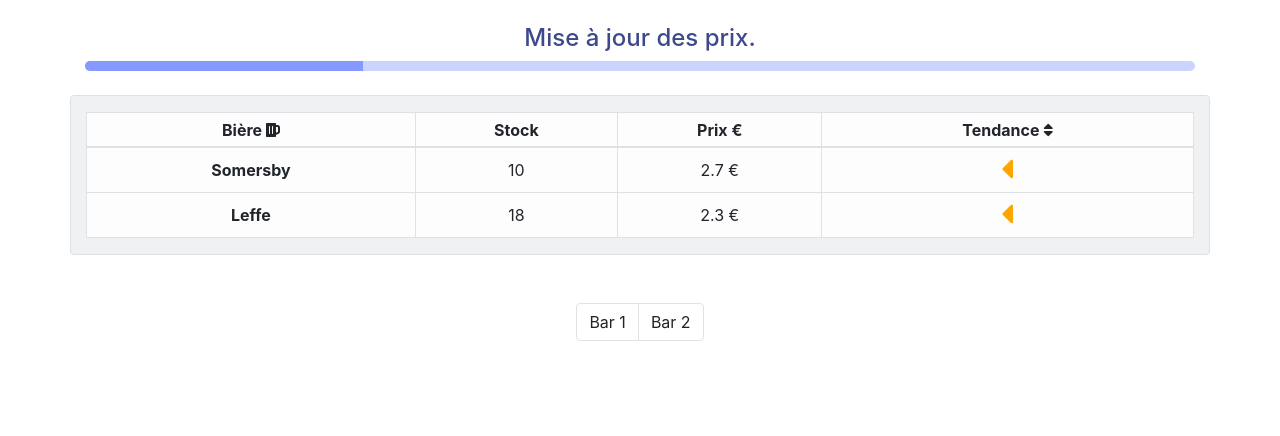
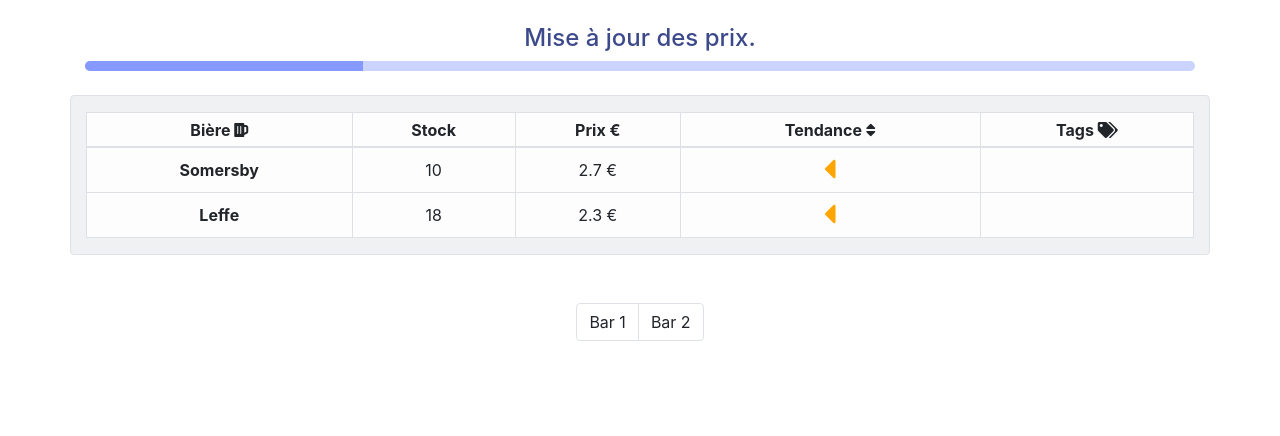
Before and after one commit to hugojcqs/Boursiere, a Django app: page /stock_page/ in a window 1280 px wide. Shown: the part 71-507 px from the top of the page. Run offline with Django 3.2, Linux system fonts and the light colour scheme; data comes from the database, SQL or seed files in the repository; both versions use the stored data as it was after the commit; some libraries are stand-ins or nearby versions.

Commit message:
add Tags column (check bugs?!)

```diff
--- a/BoursiereDjango/static/scripts/update_stock.js
+++ b/BoursiereDjango/static/scripts/update_stock.js
@@ -122,10 +122,10 @@ function _update_stock(data) {
         }
 
         if (data.data[beer]['best_price'] === true) {
-            $('#beer_name_' + beer).append(`<span class="badge badge-success worth">Meilleur prix</span>`)
+            $('#beer_tags_' + beer).append(`<span class="badge badge-success worth" style="font-size: 16px;">Meilleur prix</span>`)
         }
         if (data.data[beer]['best_value'] === true) {
-            $('#beer_name_' + beer).append(`<span class="badge badge-warning worth">Meilleur prix / taule</span>`)
+            $('#beer_tags_' + beer).append(`<span class="badge badge-warning worth" style="font-size: 16px;">Meilleur prix / taule</span>`)
         }
 
     }
--- a/BoursiereDjango/templates/stock_page.html
+++ b/BoursiereDjango/templates/stock_page.html
@@ -38,6 +38,7 @@
         <th class="text-center" scope="col">Stock</th>
         <th class="text-center" scope="col">Prix €</th>
         <th class="text-center" scope="col">Tendance <i class="fas fa-sort"></i></th>
+        <th class="text-center" scope="col">Tags <i class="fas fa-tags"></i></th>
       </tr>
     </thead>
 
@@ -65,6 +66,7 @@
           <i class="fas fa-caret-down fa-2x" style="color: green;"></i>
           {% endif %}
           </td>
+          <td class="text-center align-middle" id="beer_tags_{{ beer.id }}"></td>
         </tr>
       {% endfor %}
 
@@ -78,12 +80,6 @@
     <li class="page-item"><a class="page-link" onclick="show_bar(2);hide_bar(1)">Bar 2</a></li>
   </ul>
 </nav>
-
-<script>
-  $(function(){
-    $('#progress_tip').tooltip('show');
-  });
-</script>
 
 
  <footer id="page-footer" class="page-footer fixed-bottom">
```
Also changed, not shown: BoursiereDjango/db.sqlite3.
